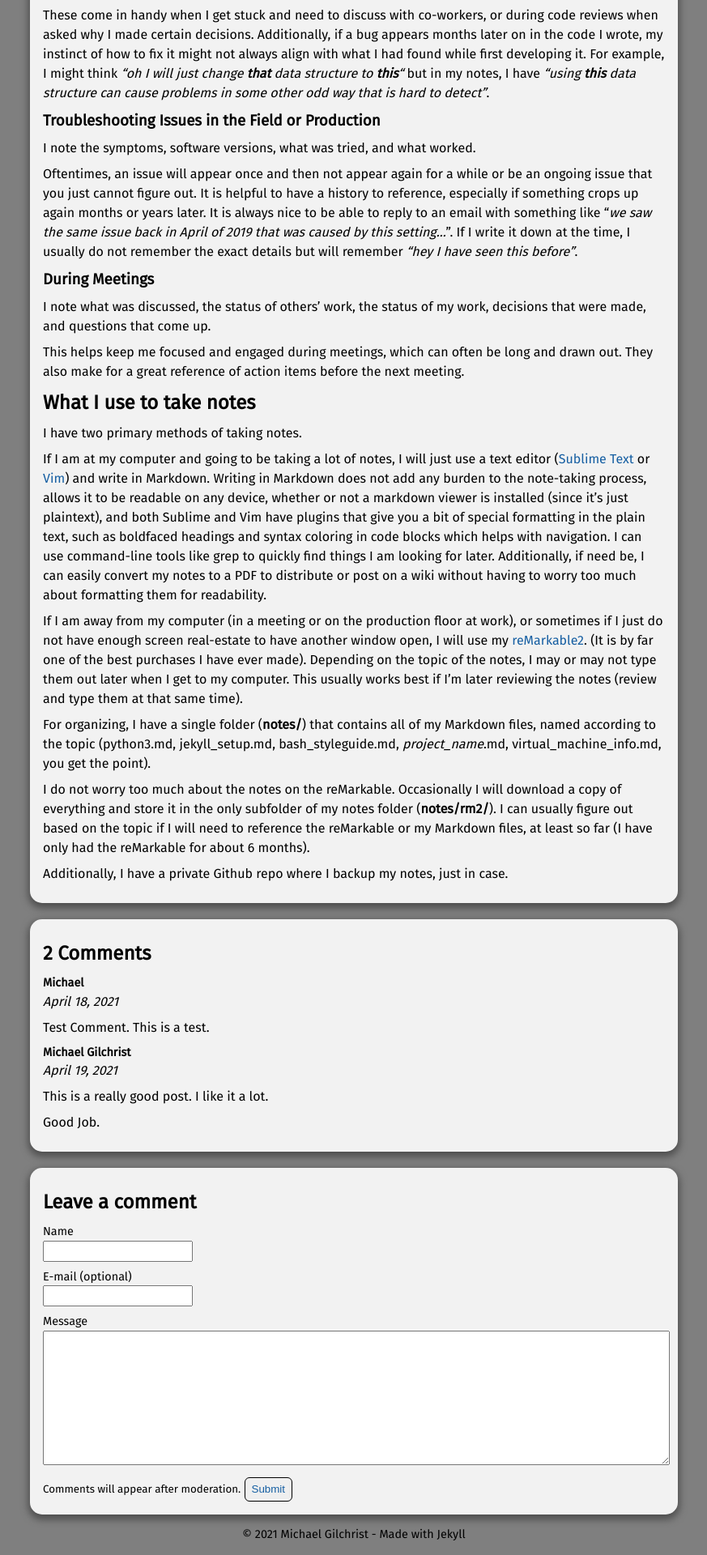
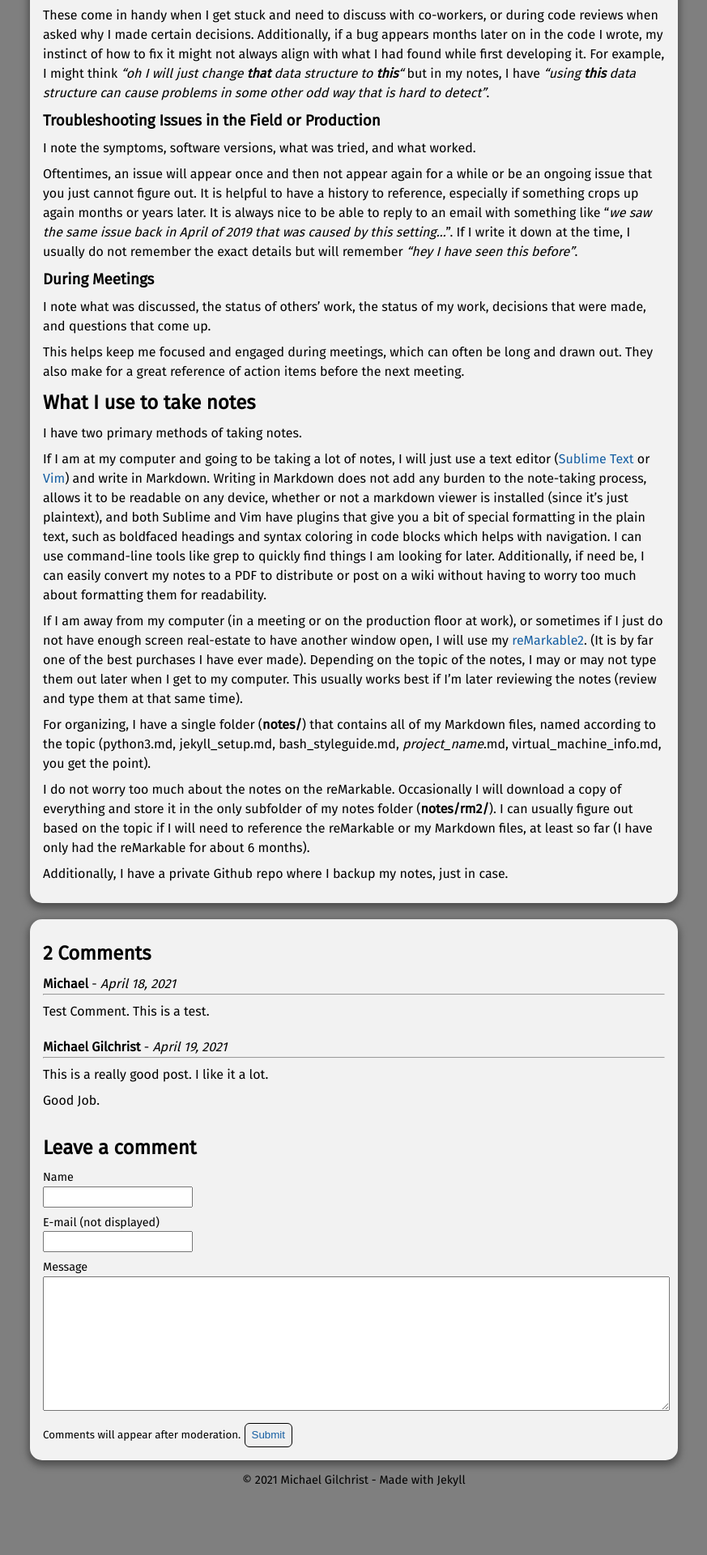
Before and after one commit to michaelgilch/michaelgilch.github.io, a Jekyll site: the page built from _posts/2021-04-16-taking-notes.md, in a window 1280 px wide. Shown: the part 647-2567 px from the top of the page at 81% size, without its empty margins (203-1076 px from the left). Built offline with Jekyll 4.4.1, drawn with Linux system fonts in a browser that asks for light colours; some web fonts are replaced; after the commit the page ends 2500 px from its top, so only the background shows below that.

Commit message:
Better formating for comments section

```diff
--- a/_layouts/post.html
+++ b/_layouts/post.html
@@ -9,8 +9,9 @@ layout: default
   <p>{{ content }}</p>
 </div>
 
-{% if site.data.comments[page.slug] %}
+
 <div class="content-block">
+  {% if site.data.comments[page.slug] %}
   <!-- Comments -->
     <h2>
     {% if site.data.comments[page.slug].size > 1 %}
@@ -20,16 +21,12 @@ layout: default
     </h2>
     {% assign comments = site.data.comments[page.slug] | sort %}
     {% for comment in comments %}
-      <label>
-        <strong>{{ comment[1].name }}</strong>
-      </label>
-      <em>{{ comment[1].date | date: "%B %d, %Y" }}</em>
+      <strong>{{ comment[1].name }}</strong> - <em>{{ comment[1].date | date: "%B %d, %Y" }}</em>
+      <hr class="hr-with">
       <p>{{ comment[1].message | markdownify }}</p>
+      <hr class="hr-wout">
     {% endfor %}
-</div>
-{% endif %}
-
-<div class="content-block">
+  {% endif %}
   <h2>Leave a comment</h2>
   <!-- Comments Form -->
   <form method="POST" action="{{ site.staticman_url }}">
@@ -37,7 +34,7 @@ layout: default
     <input name="options[slug]" type="hidden" value="{{ page.slug }}">
     <label>Name</label>
     <input name="fields[name]" type="text"><br>
-    <label>E-mail (optional)</label>
+    <label>E-mail (not displayed)</label>
     <input name="fields[email]" type="email"><br>
     <label>Message</label>
     <textarea style="width:100%" name="fields[message]" rows="8"></textarea>
--- a/_sass/content.scss
+++ b/_sass/content.scss
@@ -29,7 +29,7 @@
   }
 }
 
-/* Comments Form */
+/* Comments Area and Form */
 
 label {
   font-size: .9rem;
@@ -44,6 +44,16 @@ textarea {
   margin-bottom: 0.5rem;
 }
 
+.hr-with {
+  margin: 0;
+}
+
+.hr-wout {
+  border: none;
+  height: .75rem;
+  margin: 0;
+}
+
 button {
   color: $btn-color;
   border: 1px solid;
@@ -53,6 +63,6 @@ button {
 
   &hover,
   &focus {
-   background-color: $bg-color-accent;
- }
+    background-color: $bg-color-accent;
+  }
 }
```
Also changed, not shown: Gemfile.lock.
